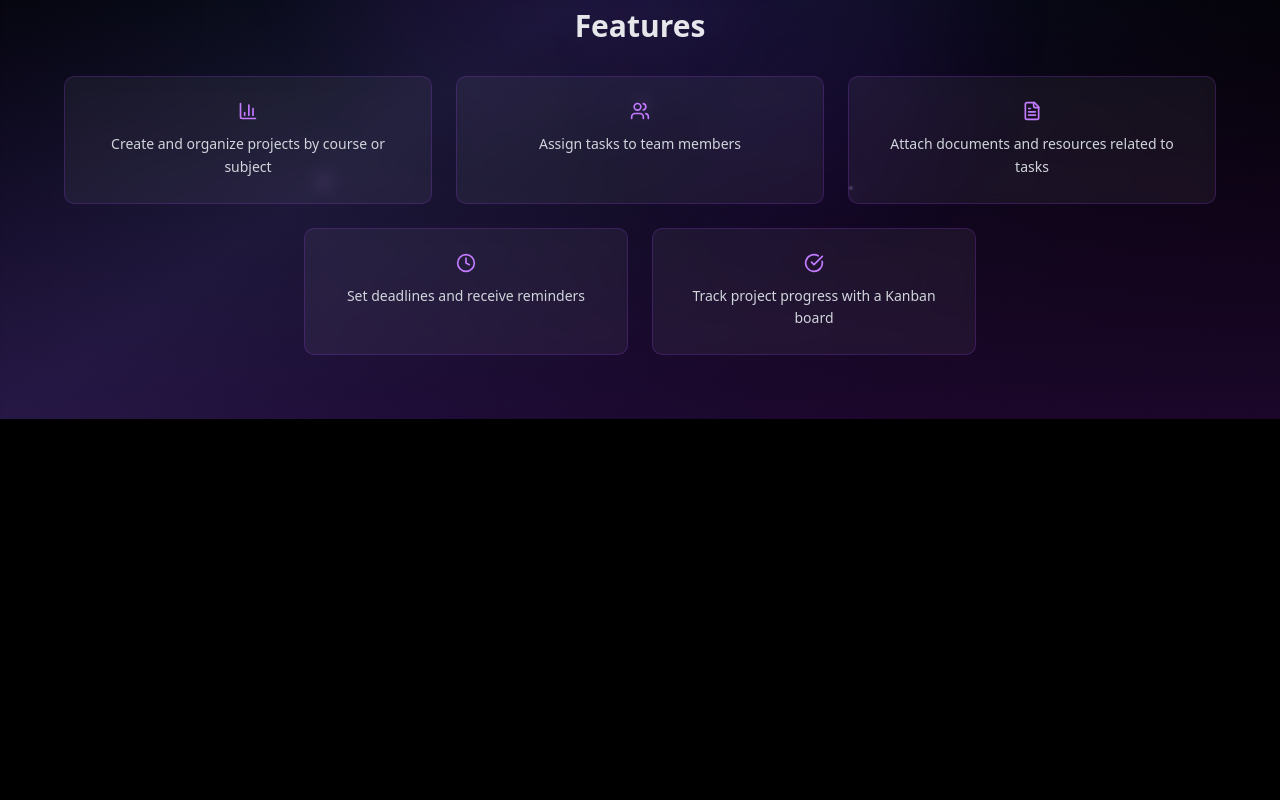
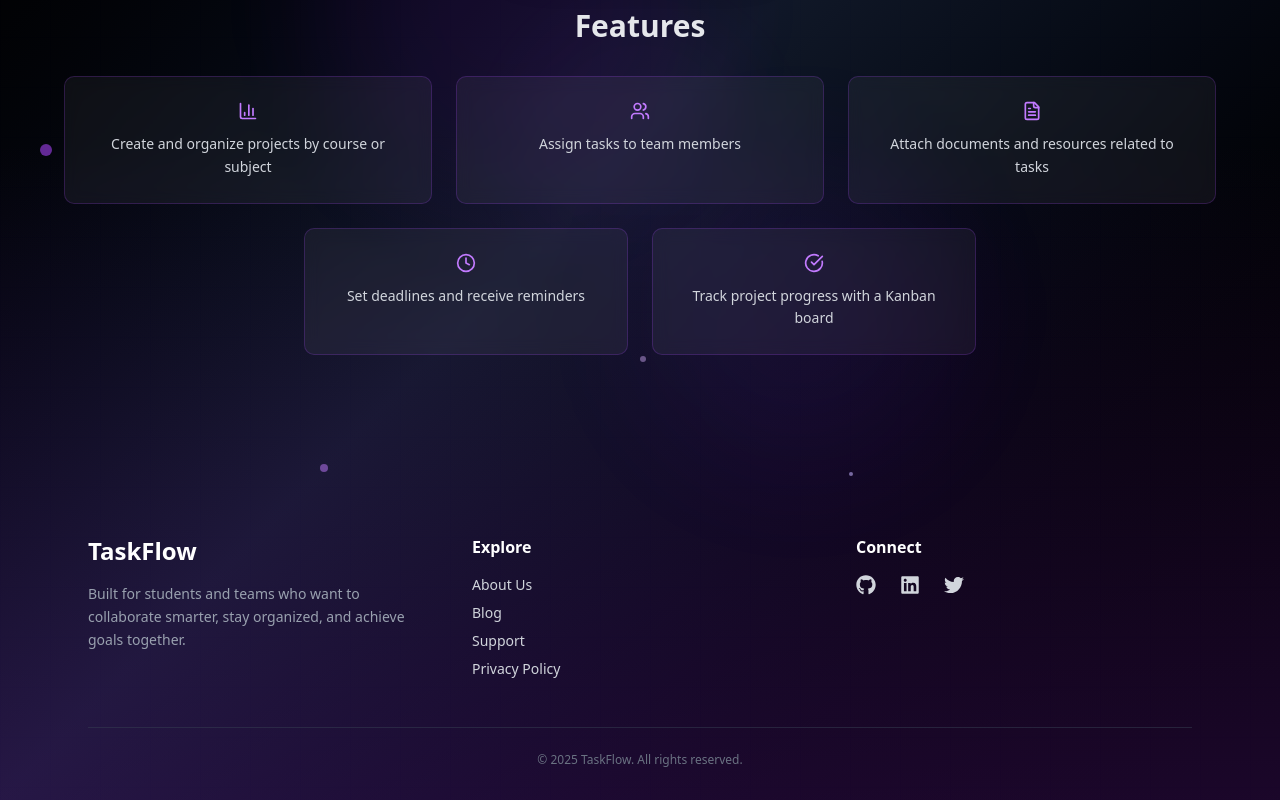
Before and after one commit to Akiii-lab/KanbanProject, a Next.js app: page / in a window 1280 px wide. Shown: the part 513-1313 px from the top of the page. Before the commit the page ends 932 px from the top, so only its background shows below. Built offline with nearby package versions, Linux system fonts and the light colour scheme.

Commit message:
feat: Add hero footer

```diff
--- a/package.json
+++ b/package.json
@@ -23,6 +23,7 @@
     "react": "19.1.0",
     "react-dom": "19.1.0",
     "react-hook-form": "^7.63.0",
+    "react-icons": "^5.5.0",
     "sonner": "^2.0.7",
     "tailwind-merge": "^3.3.1",
     "zod": "^4.1.11",
--- a/src/app/page.tsx
+++ b/src/app/page.tsx
@@ -1,6 +1,7 @@
 "use client";
 
 import { HeroComponent } from "@/components/HeroComponent/hero";
+import Footer from "@/components/Footer/footer";
 
 export default function Home() {
 
--- /dev/null
+++ b/src/components/Footer/footer.tsx
@@ -0,0 +1,87 @@
+import { FaGithub, FaLinkedin, FaTwitter } from "react-icons/fa";
+
+const Footer = () => {
+  return (
+    <footer className="relative text-gray-300 pt-24 pb-8 overflow-hidden">
+      {/* Degradado superior para transición sutil */}
+      <div className=""></div>
+      {/* Contenido */}
+      <div className="relative z-10 max-w-6xl mx-auto px-6">
+        <div className="grid grid-cols-1 md:grid-cols-3 gap-12 mb-12 text-center md:text-left">
+          {/* Brand */}
+          <div>
+            <h2 className="text-2xl font-bold text-white">TaskFlow</h2>
+            <p className="mt-4 text-sm text-gray-400 leading-relaxed max-w-xs mx-auto md:mx-0">
+              Built for students and teams who want to collaborate smarter, stay
+              organized, and achieve goals together.
+            </p>
+          </div>
+
+          {/* Navigation */}
+          <div>
+            <h3 className="text-white font-semibold mb-4">Explore</h3>
+            <ul className="space-y-2 text-sm">
+              <li>
+                <a href="/about" className="hover:text-purple-400 transition">
+                  About Us
+                </a>
+              </li>
+              <li>
+                <a href="/blog" className="hover:text-purple-400 transition">
+                  Blog
+                </a>
+              </li>
+              <li>
+                <a href="/support" className="hover:text-purple-400 transition">
+                  Support
+                </a>
+              </li>
+              <li>
+                <a href="/privacy" className="hover:text-purple-400 transition">
+                  Privacy Policy
+                </a>
+              </li>
+            </ul>
+          </div>
+
+          {/* Social */}
+          <div>
+            <h3 className="text-white font-semibold mb-4">Connect</h3>
+            <div className="flex justify-center md:justify-start gap-6 text-xl">
+              <a
+                href="https://github.com"
+                target="_blank"
+                className="hover:text-purple-400 transition"
+              >
+                <FaGithub />
+              </a>
+              <a
+                href="https://linkedin.com"
+                target="_blank"
+                className="hover:text-purple-400 transition"
+              >
+                <FaLinkedin />
+              </a>
+              <a
+                href="https://twitter.com"
+                target="_blank"
+                className="hover:text-purple-400 transition"
+              >
+                <FaTwitter />
+              </a>
+            </div>
+          </div>
+        </div>
+
+        {/* Divider */}
+        <div className="border-t border-gray-700/50 pt-6 text-center">
+          <p className="text-xs text-gray-500">
+            © {new Date().getFullYear()} TaskFlow. All rights reserved.
+          </p>
+        </div>
+      </div>
+    </footer>
+  );
+};
+
+export default Footer;
--- a/src/components/HeroComponent/hero.tsx
+++ b/src/components/HeroComponent/hero.tsx
@@ -5,17 +5,19 @@ import { LogoIcon } from "@/components/logo";
 import Link from "next/link";
 import { useState, useEffect } from "react";
 import { CheckCircle, Users, FileText, Clock, BarChart3 } from "lucide-react";
+import Footer from "@/components/Footer/footer"; // 👈 Importa el Footer
 
 export const HeroComponent = () => {
     const [displayedText, setDisplayedText] = useState("");
     const [currentIndex, setCurrentIndex] = useState(0);
-    const fullText = "An application for managing student and group projects, from task assignment to final submission.";
+    const fullText =
+        "An application for managing student and group projects, from task assignment to final submission.";
 
     useEffect(() => {
         if (currentIndex < fullText.length) {
             const timeout = setTimeout(() => {
-                setDisplayedText(prev => prev + fullText[currentIndex]);
-                setCurrentIndex(prev => prev + 1);
+                setDisplayedText((prev) => prev + fullText[currentIndex]);
+                setCurrentIndex((prev) => prev + 1);
             }, 30);
             return () => clearTimeout(timeout);
         }
@@ -24,34 +26,36 @@ export const HeroComponent = () => {
     const features = [
         {
             icon: <BarChart3 className="w-5 h-5" />,
-            text: "Create and organize projects by course or subject"
+            text: "Create and organize projects by course or subject",
         },
         {
             icon: <Users className="w-5 h-5" />,
-            text: "Assign tasks to team members"
+            text: "Assign tasks to team members",
         },
         {
             icon: <FileText className="w-5 h-5" />,
-            text: "Attach documents and resources related to tasks"
+            text: "Attach documents and resources related to tasks",
         },
         {
             icon: <Clock className="w-5 h-5" />,
-            text: "Set deadlines and receive reminders"
+            text: "Set deadlines and receive reminders",
         },
         {
             icon: <CheckCircle className="w-5 h-5" />,
-            text: "Track project progress with a Kanban board"
-        }
+            text: "Track project progress with a Kanban board",
+        },
     ];
 
     return (
         <>
             <style jsx>{`
                 @keyframes blinkCursor {
-                    0%, 50% {
+                    0%,
+                    50% {
                         opacity: 1;
                     }
-                    51%, 100% {
+                    51%,
+                    100% {
                         opacity: 0;
                     }
                 }
@@ -61,18 +65,18 @@ export const HeroComponent = () => {
             `}</style>
 
             <div className="min-h-screen bg-black text-white relative overflow-hidden">
-                {/* Enhanced background with animated gradients */}
+                {/* Fondo principal con degradados */}
                 <div className="absolute inset-0">
                     <div className="absolute inset-0 bg-gradient-to-br from-black via-gray-900 to-black" />
                     <div className="absolute inset-0 bg-gradient-to-t from-purple-900/30 via-transparent to-transparent" />
 
-                    {/* Animated gradient orbs */}
+                    {/* Orbes decorativos */}
                     <div className="absolute top-1/4 left-1/4 w-96 h-96 bg-purple-600/10 rounded-full blur-3xl animate-pulse" />
                     <div className="absolute bottom-1/4 right-1/4 w-80 h-80 bg-violet-600/10 rounded-full blur-3xl animate-pulse delay-1000" />
                     <div className="absolute top-1/2 left-1/2 transform -translate-x-1/2 -translate-y-1/2 w-64 h-64 bg-purple-500/5 rounded-full blur-2xl animate-pulse delay-500" />
                 </div>
 
-                {/* Navigation */}
+                {/* Navegación */}
                 <nav className="relative z-10 flex items-center justify-between px-6 py-4 max-w-7xl mx-auto backdrop-blur-sm">
                     <div className="flex items-center">
                         <LogoIcon />
@@ -88,9 +92,7 @@ export const HeroComponent = () => {
                             </Button>
                         </Link>
                         <Link href="/register">
-                            <Button
-                                className="bg-[color:var(--c-purple)] hover:bg-[color:var(--c-violet)] text-white px-6 shadow-lg hover:shadow-purple-500/25 transition-all duration-300 hover:scale-105"
-                            >
+                            <Button className="bg-[color:var(--c-purple)] hover:bg-[color:var(--c-violet)] text-white px-6 shadow-lg hover:shadow-purple-500/25 transition-all duration-300 hover:scale-105">
                                 Sign Up
                             </Button>
                         </Link>
@@ -99,7 +101,7 @@ export const HeroComponent = () => {
 
                 {/* Hero Content */}
                 <div className="relative z-10 flex flex-col items-center justify-center min-h-[85vh] px-6 text-center">
-                    {/* Main Heading with enhanced styling */}
+                    {/* Heading */}
                     <div className="mb-8">
                         <h1 className="text-5xl md:text-7xl lg:text-8xl font-bold mb-4 bg-gradient-to-r from-white via-purple-200 to-violet-300 bg-clip-text text-transparent leading-tight">
                             TaskFlow
@@ -107,15 +109,17 @@ export const HeroComponent = () => {
                         <div className="w-32 h-1 bg-gradient-to-r from-purple-500 to-violet-500 mx-auto rounded-full" />
                     </div>
 
-                    {/* Subtitle with Typewriter Effect */}
+                    {/* Subtitle */}
                     <div className="text-gray-300 text-lg md:text-xl max-w-3xl mb-12 leading-relaxed min-h-[4rem] flex items-center justify-center">
                         <p className="font-light">
                             {displayedText}
-                            <span className="text-purple-400 inline-block cursor-blink">|</span>
+                            <span className="text-purple-400 inline-block cursor-blink">
+                                |
+                            </span>
                         </p>
                     </div>
 
-                    {/* CTA Button - moved here after subtitle */}
+                    {/* CTA */}
                     <div className="mb-16">
                         <Link href="/register">
                             <Button
@@ -127,21 +131,18 @@ export const HeroComponent = () => {
                         </Link>
                     </div>
 
-                    {/* Features Section */}
+                    {/* Features */}
                     <div className="mb-16 max-w-6xl w-full">
                         <h2 className="text-2xl md:text-3xl font-semibold mb-8 text-gray-200">
                             Features
                         </h2>
                         <div className="grid grid-cols-1 md:grid-cols-3 gap-6">
-                            {/* First row - 3 columns */}
-                            {features.map((feature, index) => (
+                            {features.map(
+                                (feature, index) =>
                                     index < 3 && (
                                         <div
                                             key={index}
                                             className="flex flex-col items-center text-center space-y-3 p-6 rounded-lg bg-white/5 backdrop-blur-sm border border-purple-500/20 hover:border-purple-400/40 transition-all duration-300 hover:bg-white/10"
-                                    style={{
-                                        animationDelay: `${index * 0.1}s`
-                                    }}
                                         >
                                             <div className="text-purple-400">
                                                 {feature.icon}
@@ -151,19 +152,16 @@ export const HeroComponent = () => {
                                             </p>
                                         </div>
                                     )
-                            ))}
+                            )}
                         </div>
 
-                        {/* Second row - 2 columns centered */}
                         <div className="grid grid-cols-1 md:grid-cols-2 gap-6 mt-6 max-w-2xl mx-auto">
-                            {features.map((feature, index) => (
+                            {features.map(
+                                (feature, index) =>
                                     index >= 3 && (
                                         <div
                                             key={index}
                                             className="flex flex-col items-center text-center space-y-3 p-6 rounded-lg bg-white/5 backdrop-blur-sm border border-purple-500/20 hover:border-purple-400/40 transition-all duration-300 hover:bg-white/10"
-                                    style={{
-                                        animationDelay: `${index * 0.1}s`
-                                    }}
                                         >
                                             <div className="text-purple-400">
                                                 {feature.icon}
@@ -173,27 +171,34 @@ export const HeroComponent = () => {
                                             </p>
                                         </div>
                                     )
-                            ))}
+                            )}
                         </div>
                     </div>
                 </div>
 
-                {/* Enhanced decorative elements */}
+                {/* Detalles decorativos */}
                 <div className="absolute top-1/2 left-10 w-3 h-3 bg-purple-500 rounded-full opacity-60 animate-pulse" />
                 <div className="absolute top-1/3 right-20 w-2 h-2 bg-violet-400 rounded-full opacity-40 animate-pulse" />
                 <div className="absolute bottom-1/4 left-1/4 w-2 h-2 bg-purple-400 rounded-full opacity-50 animate-pulse" />
                 <div className="absolute top-3/4 right-1/3 w-1 h-1 bg-violet-300 rounded-full opacity-60 animate-pulse" />
                 <div className="absolute bottom-1/3 left-1/2 w-1.5 h-1.5 bg-purple-300 rounded-full opacity-40 animate-pulse" />
 
-                {/* Grid pattern overlay */}
+                {/* Grid overlay */}
                 <div className="absolute inset-0 opacity-5">
-                    <div className="absolute inset-0" style={{
+                    <div
+                        className="absolute inset-0"
+                        style={{
                             backgroundImage: `
                                 linear-gradient(rgba(119, 58, 193, 0.1) 1px, transparent 1px),
                                 linear-gradient(90deg, rgba(119, 58, 193, 0.1) 1px, transparent 1px)
                             `,
-                        backgroundSize: '50px 50px'
-                    }} />
+                            backgroundSize: "50px 50px",
+                        }}
+                    />
+                </div>
+
+                <div className="relative z-10 mt-5">
+                    <Footer />
                 </div>
             </div>
         </>
```
Also changed, not shown: 1 other file (tests, documents, lock files or other folders). Lines whose indentation alone changed are shown as unchanged.
